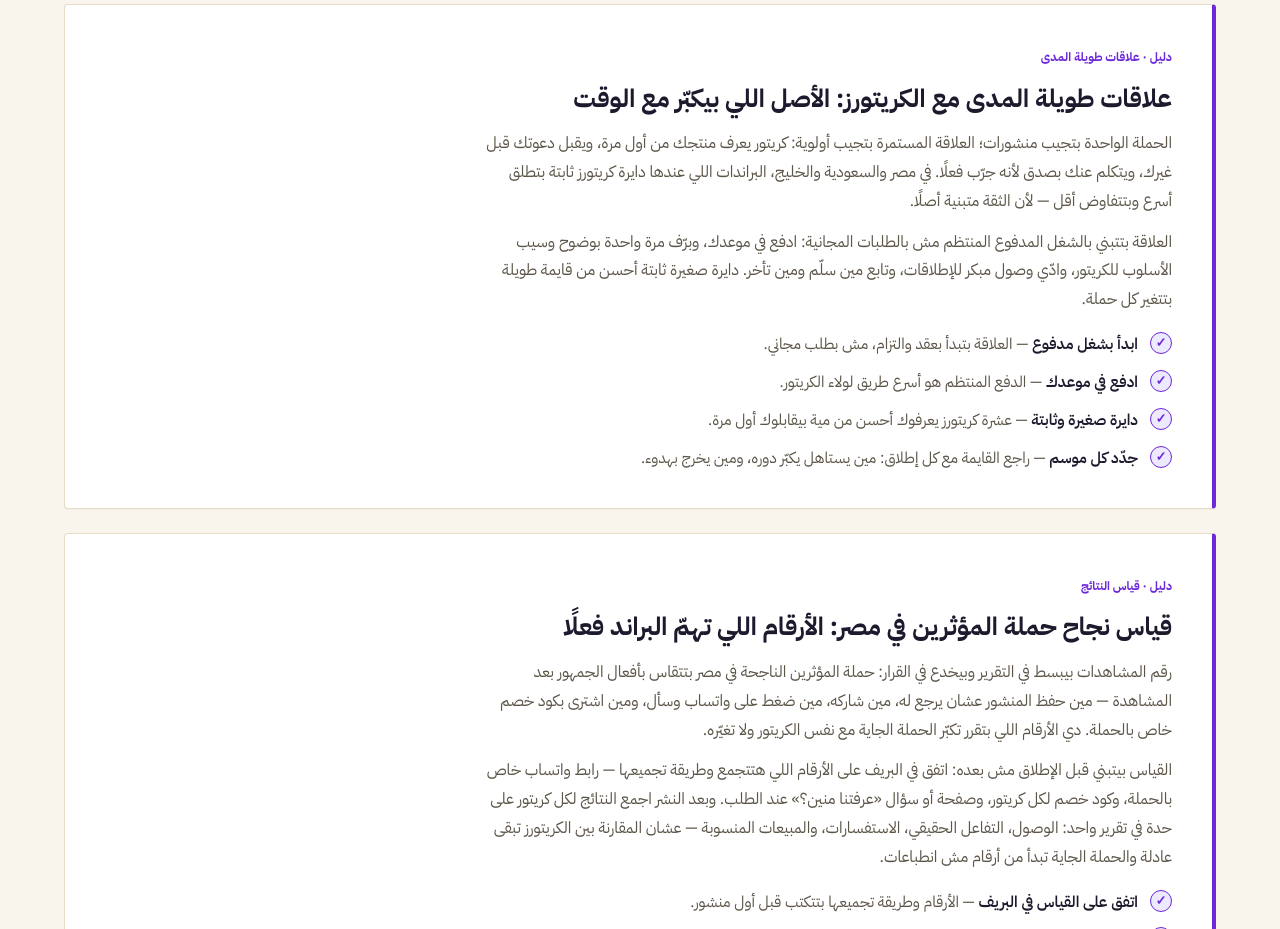
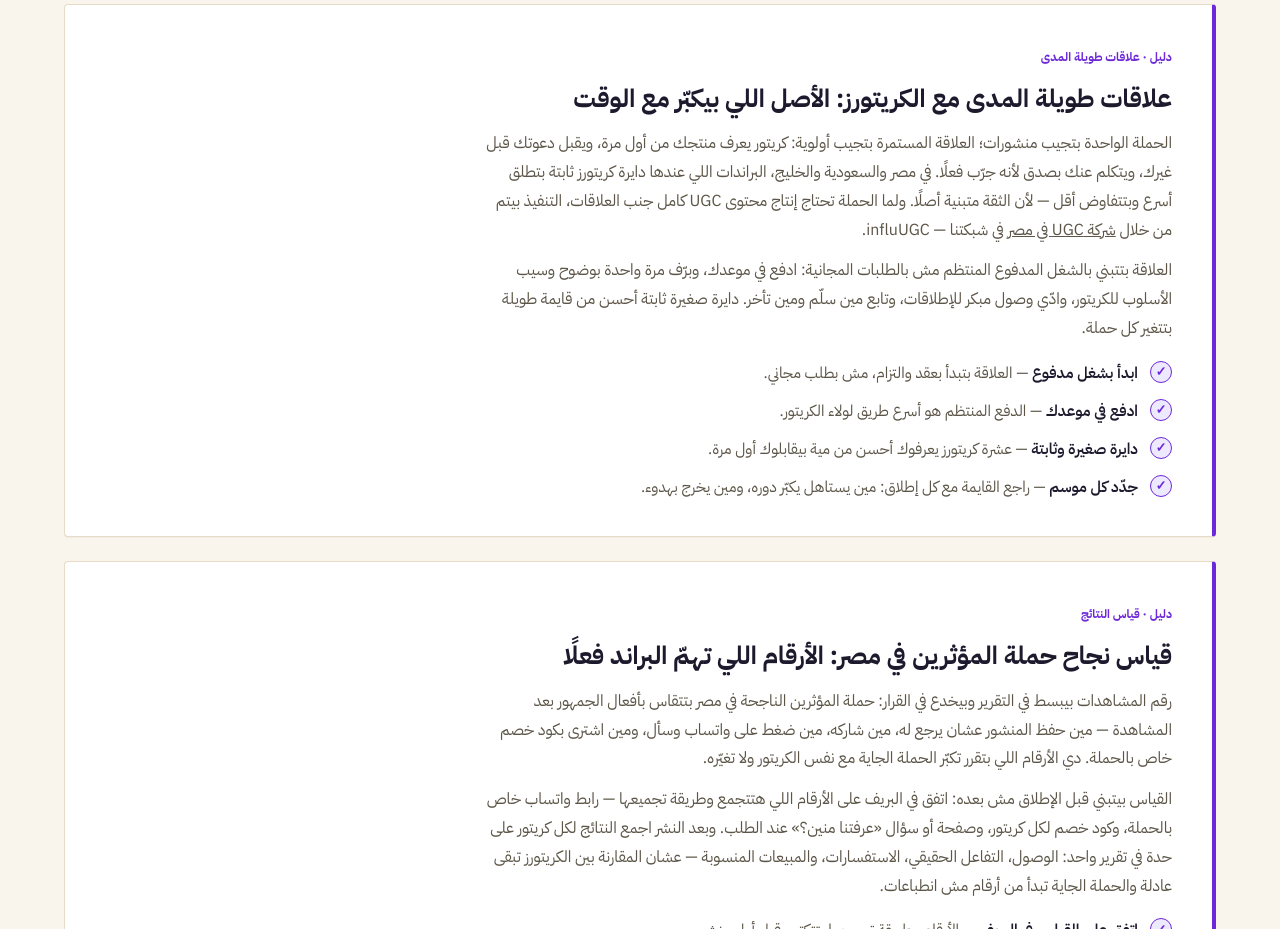
Before and after one commit to mostafaabaas/prinfluencer, a plain HTML site: page index.html in a window 1280 px wide. Shown: the part 4880-5809 px from the top of the page. Drawn offline with Linux system fonts and the light colour scheme.

Commit message:
Add in-content network link to influUGC Egypt UGC agency page (شركة UGC في مصر)

```diff
--- a/index.html
+++ b/index.html
@@ -335,7 +335,7 @@
     <article class="guide-panel panel" id="guide-relationships">
       <span class="cat">دليل · علاقات طويلة المدى</span>
       <h3>علاقات طويلة المدى مع الكريتورز: الأصل اللي بيكبّر مع الوقت</h3>
-      <p>الحملة الواحدة بتجيب منشورات؛ العلاقة المستمرة بتجيب أولوية: كريتور يعرف منتجك من أول مرة، ويقبل دعوتك قبل غيرك، ويتكلم عنك بصدق لأنه جرّب فعلًا. في مصر والسعودية والخليج، البراندات اللي عندها دايرة كريتورز ثابتة بتطلق أسرع وبتتفاوض أقل — لأن الثقة متبنية أصلًا.</p>
+      <p>الحملة الواحدة بتجيب منشورات؛ العلاقة المستمرة بتجيب أولوية: كريتور يعرف منتجك من أول مرة، ويقبل دعوتك قبل غيرك، ويتكلم عنك بصدق لأنه جرّب فعلًا. في مصر والسعودية والخليج، البراندات اللي عندها دايرة كريتورز ثابتة بتطلق أسرع وبتتفاوض أقل — لأن الثقة متبنية أصلًا. ولما الحملة تحتاج إنتاج محتوى UGC كامل جنب العلاقات، التنفيذ بيتم من خلال <a href="https://www.influugc.com/ar/ugc-agency-egypt">شركة UGC في مصر</a> في شبكتنا — influUGC.</p>
       <p>العلاقة بتتبني بالشغل المدفوع المنتظم مش بالطلبات المجانية: ادفع في موعدك، وبرّف مرة واحدة بوضوح وسيب الأسلوب للكريتور، وادّي وصول مبكر للإطلاقات، وتابع مين سلّم ومين تأخر. دايرة صغيرة ثابتة أحسن من قايمة طويلة بتتغير كل حملة.</p>
       <ul>
         <li><span class="tick">✓</span><span><b>ابدأ بشغل مدفوع</b> — العلاقة بتبدأ بعقد والتزام، مش بطلب مجاني.</span></li>
```
